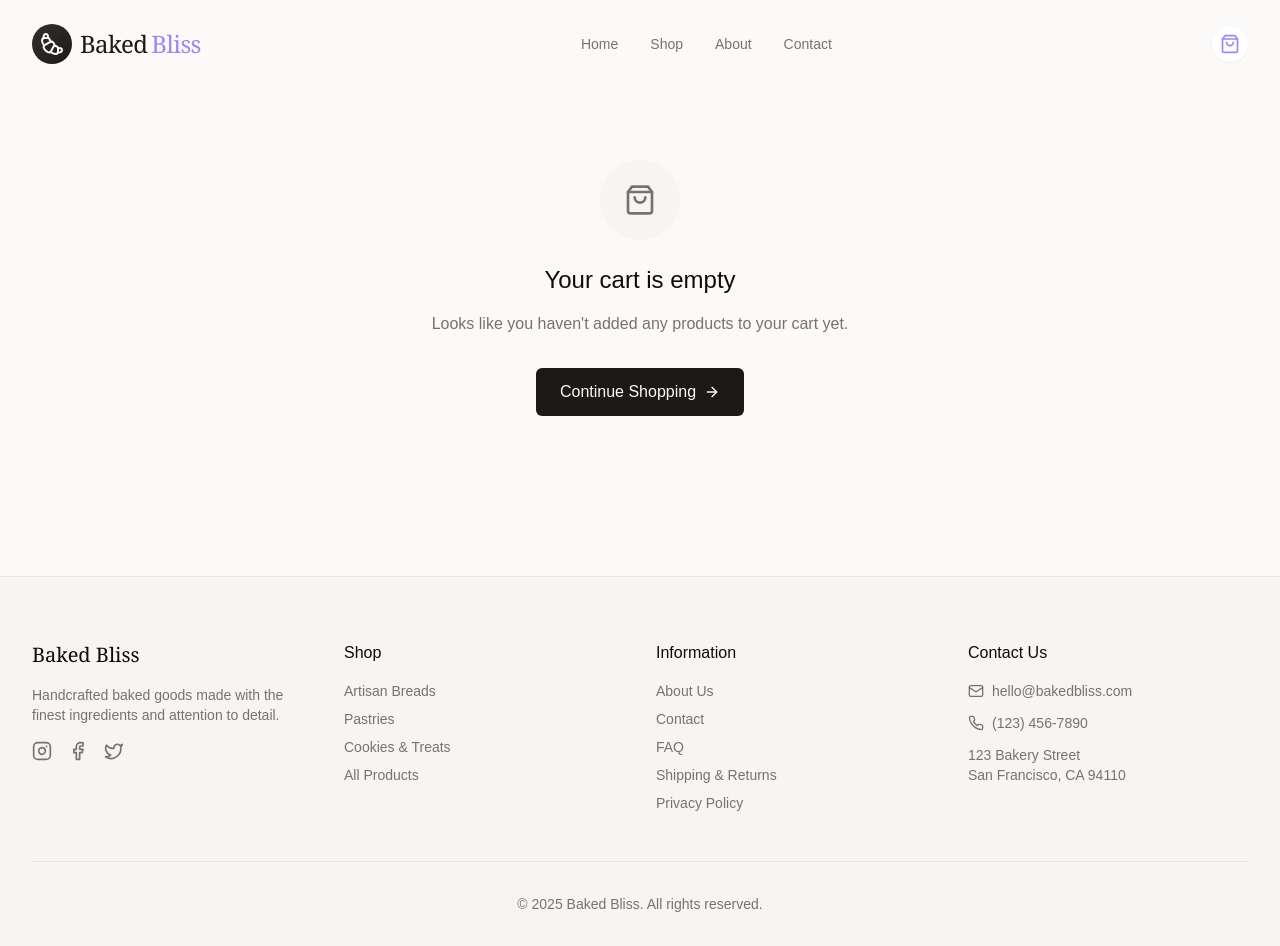
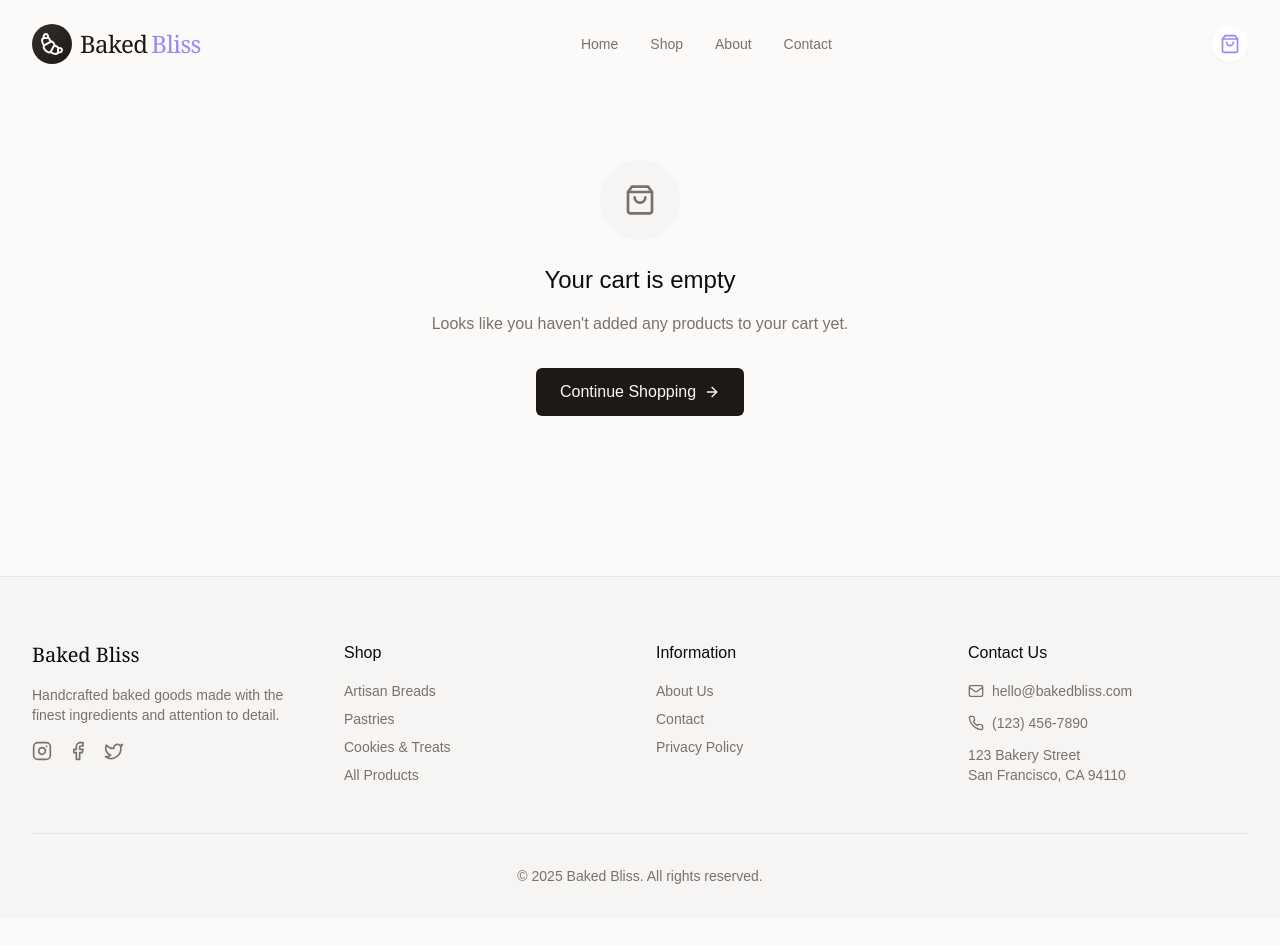
Before and after one commit to Thrisha-krishnamoorthy/bakesss, a React (Vite) app: page /cart in a window 1280 px wide. After the commit the page ends 918 px from the top, so only its background shows below. Built offline with nearby package versions, Linux system fonts and the light colour scheme; the HTML template or start-up script is replaced by a standard one.

Commit message:
Fix shop navigation and remove links
Fixes the shop navigation links on the index page to direct to the correct sections.
Removes the FAQ and Shipping & Returns links from the footer.

```diff
--- a/src/components/Footer.tsx
+++ b/src/components/Footer.tsx
@@ -31,17 +31,17 @@ const Footer = () => {
             <h4 className="font-medium mb-4">Shop</h4>
             <ul className="space-y-2 text-sm">
               <li>
-                <Link to="/shop?category=bread" className="text-muted-foreground hover:text-primary transition-colors">
+                <Link to="/shop?category=Artisan Breads" className="text-muted-foreground hover:text-primary transition-colors">
                   Artisan Breads
                 </Link>
               </li>
               <li>
-                <Link to="/shop?category=pastries" className="text-muted-foreground hover:text-primary transition-colors">
+                <Link to="/shop?category=Pastries" className="text-muted-foreground hover:text-primary transition-colors">
                   Pastries
                 </Link>
               </li>
               <li>
-                <Link to="/shop?category=cookies" className="text-muted-foreground hover:text-primary transition-colors">
+                <Link to="/shop?category=Cookies & Treats" className="text-muted-foreground hover:text-primary transition-colors">
                   Cookies & Treats
                 </Link>
               </li>
@@ -64,16 +64,6 @@ const Footer = () => {
               <li>
                 <Link to="/contact" className="text-muted-foreground hover:text-primary transition-colors">
                   Contact
-                </Link>
-              </li>
-              <li>
-                <Link to="/faq" className="text-muted-foreground hover:text-primary transition-colors">
-                  FAQ
-                </Link>
-              </li>
-              <li>
-                <Link to="/shipping" className="text-muted-foreground hover:text-primary transition-colors">
-                  Shipping & Returns
                 </Link>
               </li>
               <li>
```
